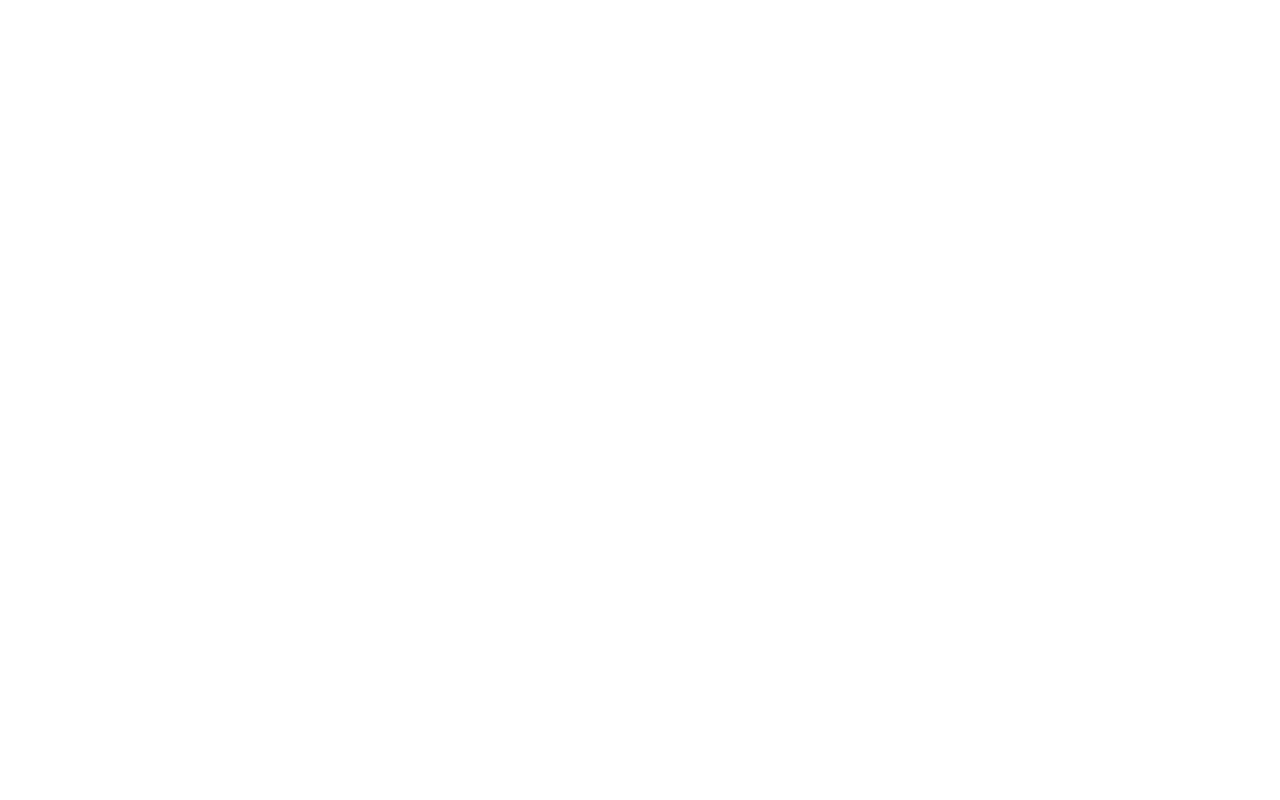
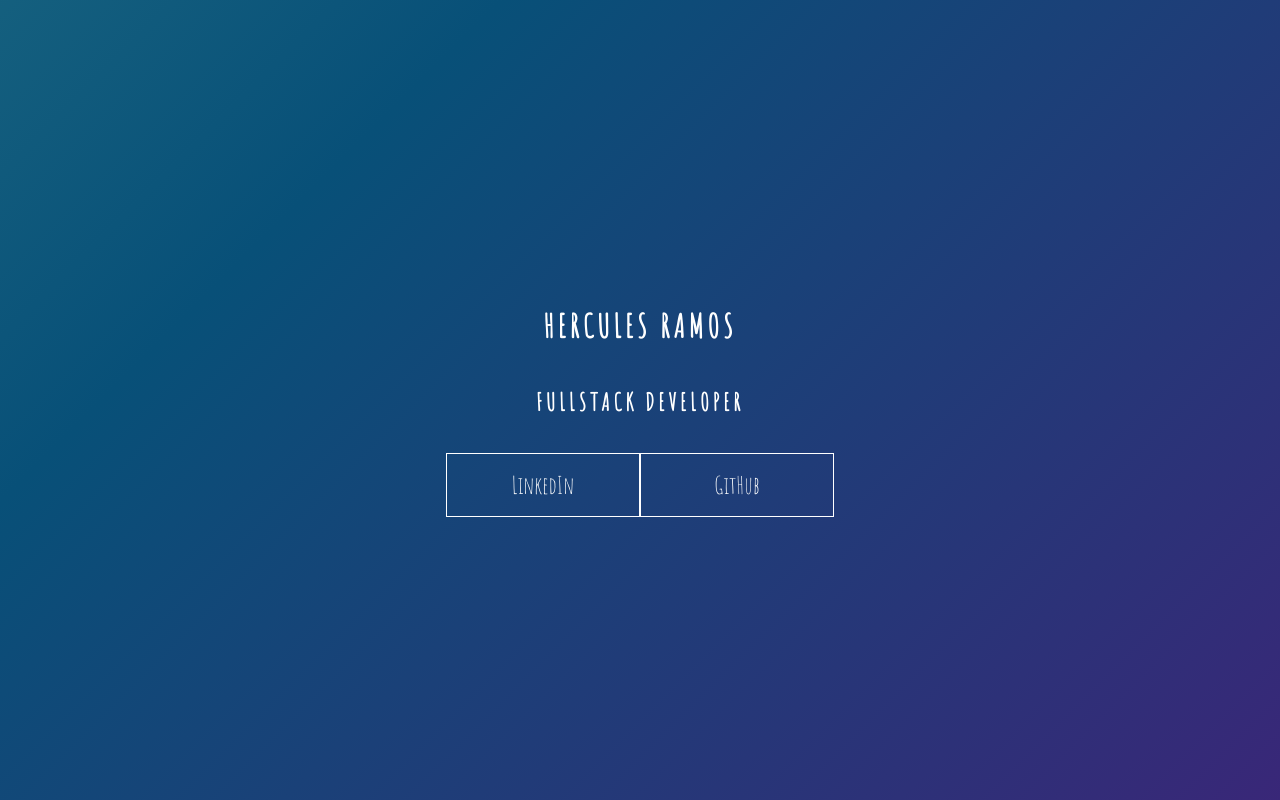
Before and after one commit to hercules-ramos/desenvolvendo-css-transitions, a plain HTML site: page keyframes_1/index.html in a window 1280 px wide. Drawn offline with Linux system fonts and the light colour scheme.

Commit message:
Exemplo de animação com keyframe

```diff
--- a/keyframes_1/index.html
+++ b/keyframes_1/index.html
@@ -7,6 +7,13 @@
     <title>Document</title>
 </head>
 <body>
-
+    <main class="wrapper">
+        <h1>Hercules Ramos</h1>
+        <h2>Fullstack Developer</h2>
+        <div class="social-media">
+            <a href="#">LinkedIn</a>
+            <a href="#">GitHub</a>
+        </div>
+    </main>
 </body>
 </html>
--- a/keyframes_1/style.css
+++ b/keyframes_1/style.css
@@ -0,0 +1,65 @@
+@import url('https://fonts.googleapis.com/css2?family=Amatic+SC&display=swap');
+
+body {
+    margin: 0;
+    padding: 0;
+    color: #ffffff;
+    font-family: 'amatic sc', sans-serif;
+}
+
+.wrapper {
+    height: 100vh;
+    width: 100vw;
+    background: linear-gradient(-45deg, #5e0878, #085078, #4ca59b, #1fa194);
+    background-size: 400% 400%;
+    display: flex;
+    flex-direction: column;
+    justify-content: center;
+    align-items: center;
+    animation: backgroundTransition 8s ease-in-out infinite;
+}
+
+h1 {
+    text-transform: uppercase;
+    letter-spacing: 4px;
+}
+
+h2 {
+    text-transform: uppercase;
+    letter-spacing: 4px;
+}
+
+.social-media {
+    margin-top: 1rem;
+    display: flex;
+}
+
+a {
+    text-decoration: none;
+    color: #ffffff;
+    font-size: 24px;
+    padding: 1rem 4rem;
+    border: 1px solid #ffffff;
+    min-width: 4rem;
+    display: flex;
+    justify-content: center;
+    align-items: center;
+    transition: .5s cubic-bezier(0.55, 0.025, 0.675, 0.97);
+}
+
+a:hover {
+    color: #085078;
+    background-color: #ffffff;
+}
+
+@keyframes backgroundTransition {
+    0% {
+        background-position: 0% 80%;
+    }
+    50% {
+        background-position: 80% 100%;
+    }
+    100% {
+        background-position: 0% 90%;
+    }
+}
```
